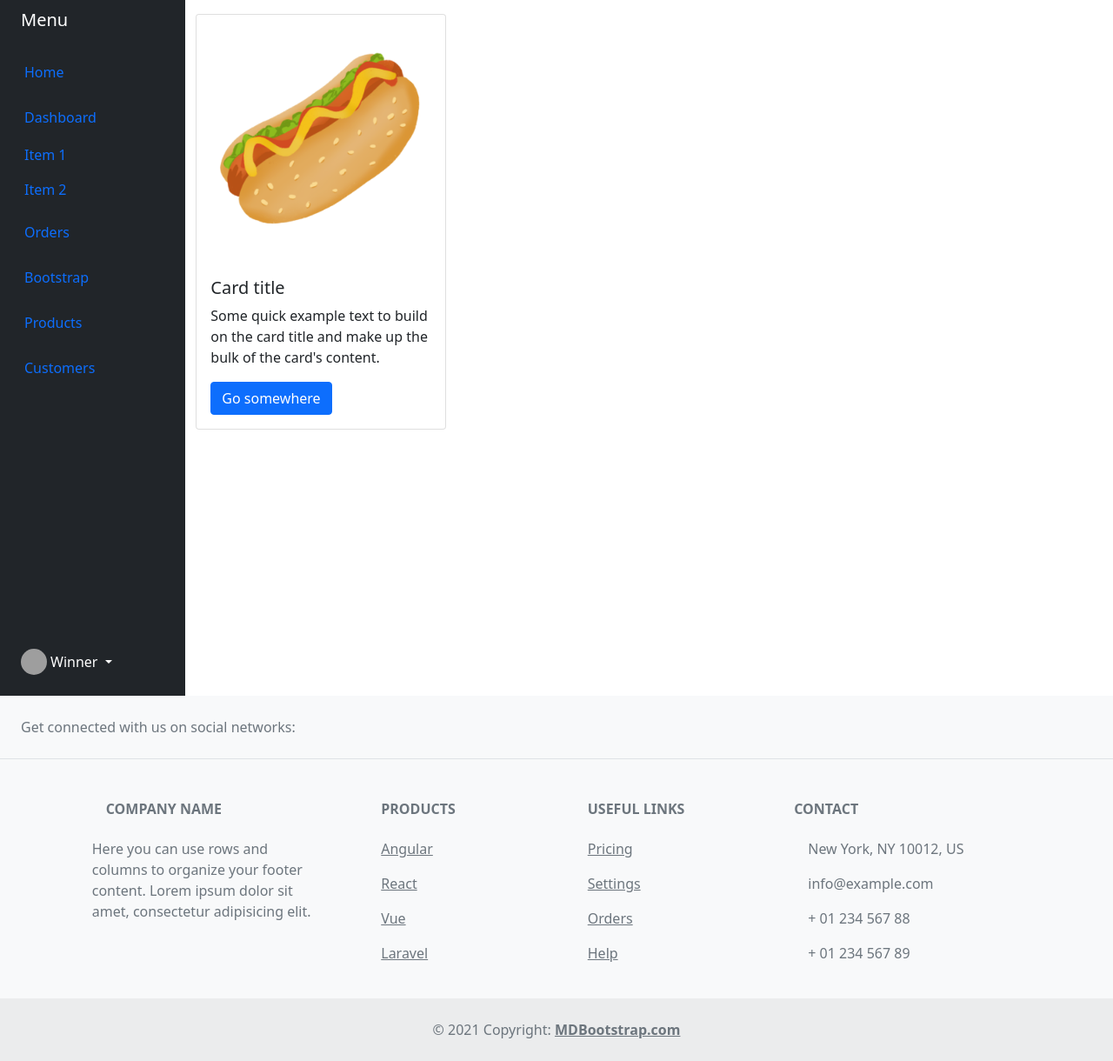
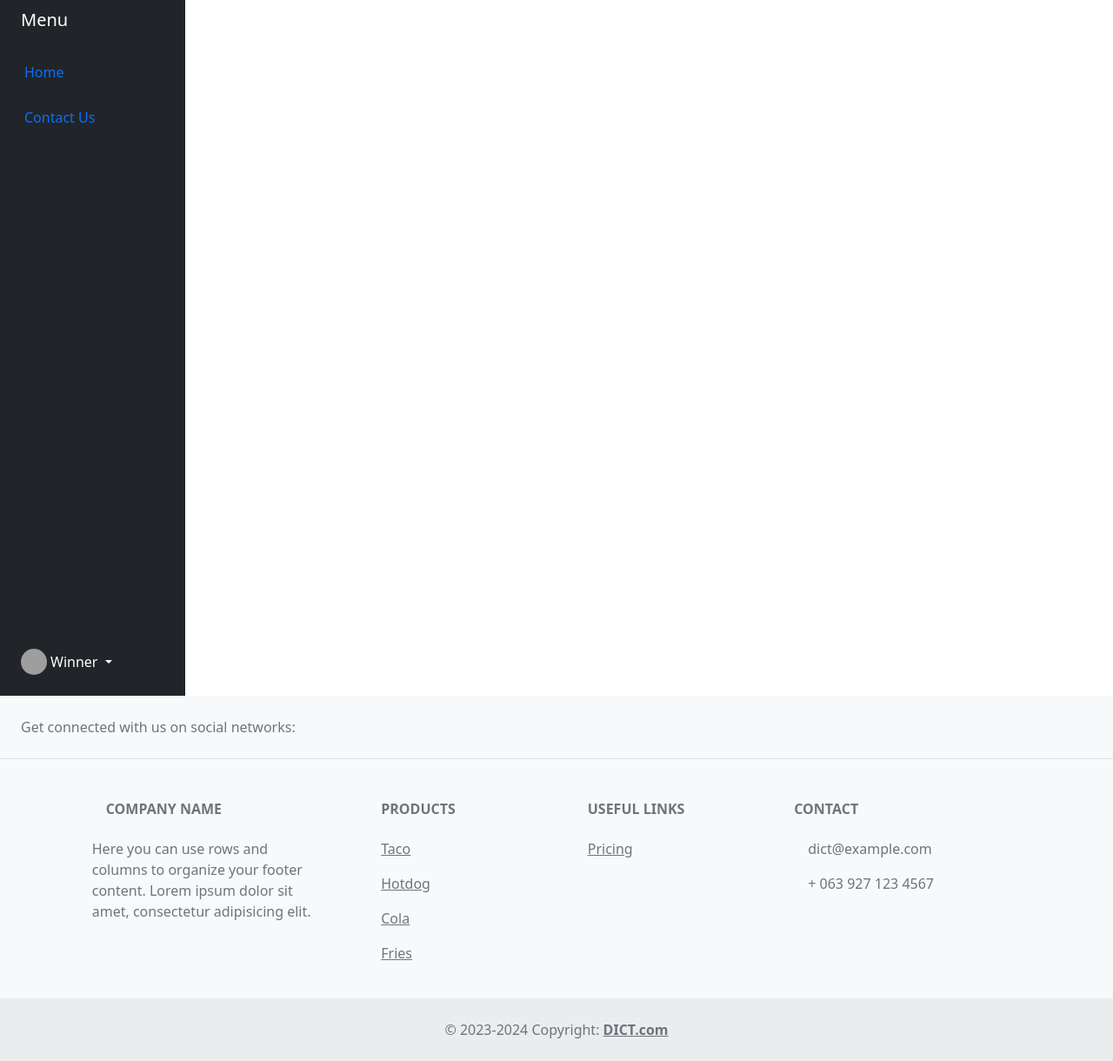
Before and after one commit to dadidelux/dictwebapp, a Django app: page / in a window 1280 px wide. Shown: the part 82-1302 px from the top of the page at 87% size. Run offline with Django 4.2, Linux system fonts and the light colour scheme; some libraries are stand-ins or nearby versions; grey boxes are pictures that could not be loaded.

Commit message:
add modifications for dat 3

```diff
--- a/dictwebapp/templates/main/base.html
+++ b/dictwebapp/templates/main/base.html
@@ -16,19 +16,7 @@
     <div class="row flex-nowrap">
       {% include 'main/sidenav.html' %}
       <!-- start of card -->
-      <div class="col py-3">
-        <div class="card" style="width: 18rem;">
-          <img src="{% static 'images/hotdog.png' %}" class="card-img-top" alt="Hotdog Image">
-          <div class="card-body">
-            <h5 class="card-title">Card title</h5>
-            <p class="card-text">
-              Some quick example text to build on the card title and make up the
-              bulk of the card's content.
-            </p>
-            <a href="#" class="btn btn-primary">Go somewhere</a>
-          </div>
-        </div>
-      </div>
+      {% include 'content/cards.html' %}
       <!-- end of card -->
     </div>
   </div>
--- a/dictwebapp/templates/main/footer.html
+++ b/dictwebapp/templates/main/footer.html
@@ -59,16 +59,16 @@
             Products
           </h6>
           <p>
-            <a href="#!" class="text-reset">Angular</a>
+            <a href="#!" class="text-reset">Taco</a>
           </p>
           <p>
-            <a href="#!" class="text-reset">React</a>
+            <a href="#!" class="text-reset">Hotdog</a>
           </p>
           <p>
-            <a href="#!" class="text-reset">Vue</a>
+            <a href="#!" class="text-reset">Cola</a>
           </p>
           <p>
-            <a href="#!" class="text-reset">Laravel</a>
+            <a href="#!" class="text-reset">Fries</a>
           </p>
         </div>
         <!-- Grid column -->
@@ -82,15 +82,7 @@
           <p>
             <a href="#!" class="text-reset">Pricing</a>
           </p>
-          <p>
-            <a href="#!" class="text-reset">Settings</a>
-          </p>
-          <p>
-            <a href="#!" class="text-reset">Orders</a>
-          </p>
-          <p>
-            <a href="#!" class="text-reset">Help</a>
-          </p>
+
         </div>
         <!-- Grid column -->
 
@@ -98,13 +90,13 @@
         <div class="col-md-4 col-lg-3 col-xl-3 mx-auto mb-md-0 mb-4">
           <!-- Links -->
           <h6 class="text-uppercase fw-bold mb-4">Contact</h6>
-          <p><i class="fas fa-home me-3"></i> New York, NY 10012, US</p>
+
           <p>
             <i class="fas fa-envelope me-3"></i>
-            info@example.com
+            dict@example.com
           </p>
-          <p><i class="fas fa-phone me-3"></i> + 01 234 567 88</p>
-          <p><i class="fas fa-print me-3"></i> + 01 234 567 89</p>
+          <p><i class="fas fa-phone me-3"></i> + 063 927 123 4567</p>
+
         </div>
         <!-- Grid column -->
       </div>
@@ -115,8 +107,8 @@
 
   <!-- Copyright -->
   <div class="text-center p-4" style="background-color: rgba(0, 0, 0, 0.05);">
-    © 2021 Copyright:
-    <a class="text-reset fw-bold" href="https://mdbootstrap.com/">MDBootstrap.com</a>
+    © 2023-2024 Copyright:
+    <a class="text-reset fw-bold" href="#">DICT.com</a>
   </div>
   <!-- Copyright -->
 </footer>
--- a/dictwebapp/templates/main/sidenav.html
+++ b/dictwebapp/templates/main/sidenav.html
@@ -1,4 +1,5 @@
 
+    {% load static %}
     <div class="col-auto col-md-3 col-xl-2 px-sm-2 px-0 bg-dark">
       <div
         class="d-flex flex-column align-items-center align-items-sm-start px-3 pt-2 text-white min-vh-100"
@@ -14,113 +15,19 @@
           id="menu"
         >
           <li class="nav-item">
-            <a href="#" class="nav-link align-middle px-0">
+            <a href="{% url 'index' %}" class="nav-link align-middle px-0">
               <i class="fs-4 bi-house"></i>
               <span class="ms-1 d-none d-sm-inline">Home</span>
             </a>
           </li>
-          <li>
-            <a
-              href="#submenu1"
-              data-bs-toggle="collapse"
-              class="nav-link px-0 align-middle"
-            >
-              <i class="fs-4 bi-speedometer2"></i>
-              <span class="ms-1 d-none d-sm-inline">Dashboard</span>
-            </a>
-            <ul
-              class="collapse show nav flex-column ms-1"
-              id="submenu1"
-              data-bs-parent="#menu"
-            >
-              <li class="w-100">
-                <a href="#" class="nav-link px-0">
-                  <span class="d-none d-sm-inline">Item</span> 1
-                </a>
-              </li>
-              <li>
-                <a href="#" class="nav-link px-0">
-                  <span class="d-none d-sm-inline">Item</span> 2
-                </a>
-              </li>
-            </ul>
-          </li>
-          <li>
-            <a href="#" class="nav-link px-0 align-middle">
-              <i class="fs-4 bi-table"></i>
-              <span class="ms-1 d-none d-sm-inline">Orders</span></a
-            >
-          </li>
-          <li>
-            <a
-              href="#submenu2"
-              data-bs-toggle="collapse"
-              class="nav-link px-0 align-middle"
-            >
-              <i class="fs-4 bi-bootstrap"></i>
-              <span class="ms-1 d-none d-sm-inline">Bootstrap</span></a
-            >
-            <ul
-              class="collapse nav flex-column ms-1"
-              id="submenu2"
-              data-bs-parent="#menu"
-            >
-              <li class="w-100">
-                <a href="#" class="nav-link px-0">
-                  <span class="d-none d-sm-inline">Item</span> 1</a
-                >
-              </li>
-              <li>
-                <a href="#" class="nav-link px-0">
-                  <span class="d-none d-sm-inline">Item</span> 2</a
-                >
-              </li>
-            </ul>
-          </li>
-          <li>
-            <a
-              href="#submenu3"
-              data-bs-toggle="collapse"
-              class="nav-link px-0 align-middle"
-            >
-              <i class="fs-4 bi-grid"></i>
-              <span class="ms-1 d-none d-sm-inline">Products</span>
-            </a>
-            <ul
-              class="collapse nav flex-column ms-1"
-              id="submenu3"
-              data-bs-parent="#menu"
-            >
-              <li class="w-100">
-                <a href="#" class="nav-link px-0">
-                  <span class="d-none d-sm-inline">Product</span> 1</a
-                >
-              </li>
-              <li>
-                <a href="#" class="nav-link px-0">
-                  <span class="d-none d-sm-inline">Product</span> 2</a
-                >
-              </li>
-              <li>
-                <a href="#" class="nav-link px-0">
-                  <span class="d-none d-sm-inline">Product</span> 3</a
-                >
-              </li>
-              <li>
-                <a href="#" class="nav-link px-0">
-                  <span class="d-none d-sm-inline">Product</span> 4</a
-                >
-              </li>
-            </ul>
-          </li>
-          <li>
-            <a href="#" class="nav-link px-0 align-middle">
-              <i class="fs-4 bi-people"></i>
-              <span class="ms-1 d-none d-sm-inline">Customers</span>
+          <li class="nav-item">
+            <a href="{% url 'contact_us' %}" class="nav-link align-middle px-0">
+              <i class="fs-4 bi-house"></i>
+              <span class="ms-1 d-none d-sm-inline">Contact Us</span>
             </a>
           </li>
         </ul>
-        <hr />
+
         <div class="dropdown pb-4">
           <a
             href="#"
@@ -130,7 +37,7 @@
             aria-expanded="false"
           >
             <img
-              src="https://github.com/mdo.png"
+              src="{% static 'images/DICT.png' %}"
               alt="hugenerd"
               width="30"
               height="30"
--- a/dictwebapp/urls.py
+++ b/dictwebapp/urls.py
@@ -4,4 +4,5 @@ from . import views
 
 urlpatterns = [
     path("", views.index, name="index"),
+    path("contact-us/", views.contact_us, name="contact_us"),
 ]
--- a/dictwebapp/views.py
+++ b/dictwebapp/views.py
@@ -1,10 +1,38 @@
 from django.shortcuts import render
 from django.http import HttpResponse
+
 
 # Create your views here.
 def index(request):
     template = "main/base.html"
     context = {
-            "name":"Bryan Dadiz",
+        "name": "Bryan Dadiz",
     }
     return render(request, template, context)
+
+
+def contact_us(request):
+    template = "content/contactus.html"
+    context = {
+        "name": "Bryan Dadiz",
+        "agency": "DICT",
+        "description": """
+                                The Department of Information and Communications
+                                Technology is the executive department of the Philippine government
+                                responsible for the planning, development and promotion of the
+                                country's information and communications technology agenda in
+                                support of national development.
+                        """,
+        "address": "3JF6+9Q3, Ramon Magsaysay Ave, Poblacion District, Davao City, 8000 Davao del Sur",
+        "hours": "Open now",
+        "phone": "(082) 224 5803",
+        "depex": "Ivan John Uy, Secretary",
+        "founded": "June 9, 2016",
+        "childagency": """
+                        Cybercrime Investigation and Coordination Center;
+                        National Privacy Commission; National Telecommunications Commission
+                        """,
+        "country": "Philippines",
+        "budget": "₱8.29 billion (2023)",
+    }
+    return render(request, template, context)
```
Also changed, not shown: static/images/food.webp (deleted).
